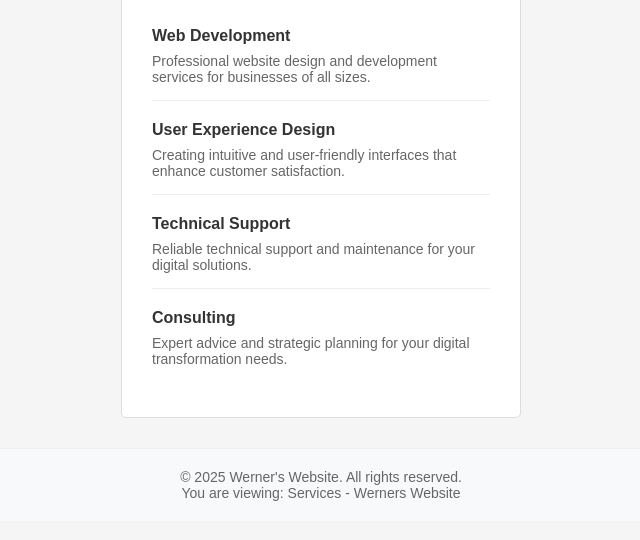
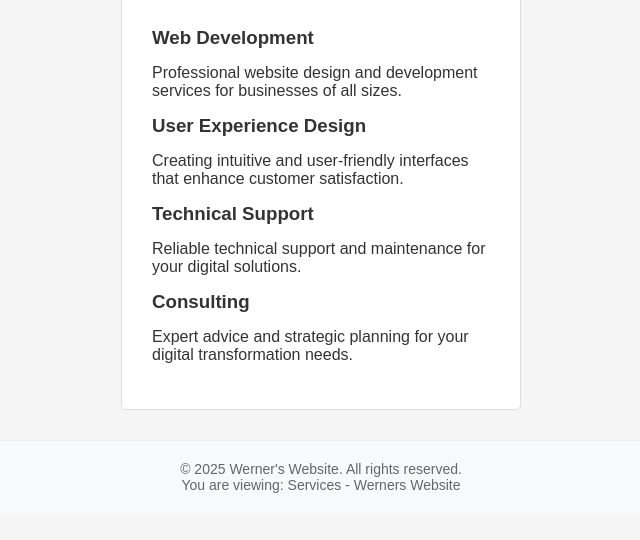
Before and after one commit to WernerHolters/TC2005B-Web, a plain HTML site: page services.html in a window 1280 px wide. Shown: the part 220-760 px from the top of the page, without its empty margins (319-959 px from the left). Drawn offline with Linux system fonts and the light colour scheme.

```diff
--- a/services.html
+++ b/services.html
@@ -21,24 +21,24 @@
             </div>
 
             <div class="page-content">
-                <div class="service-item" style="margin-bottom: 20px; padding-bottom: 15px; border-bottom: 1px solid #eee;">
-                    <h3 style="color: #333; margin-bottom: 8px; font-size: 16px;">Web Development</h3>
-                    <p style="color: #666; font-size: 14px;">Professional website design and development services for businesses of all sizes.</p>
+                <div class="service-item">
+                    <h3 class="about-paragraph">Web Development</h3>
+                    <p class="about-paragraph">Professional website design and development services for businesses of all sizes.</p>
                 </div>
 
-                <div class="service-item" style="margin-bottom: 20px; padding-bottom: 15px; border-bottom: 1px solid #eee;">
-                    <h3 style="color: #333; margin-bottom: 8px; font-size: 16px;">User Experience Design</h3>
-                    <p style="color: #666; font-size: 14px;">Creating intuitive and user-friendly interfaces that enhance customer satisfaction.</p>
+                <div class="service-item">
+                    <h3 class="about-paragraph">User Experience Design</h3>
+                    <p class="about-paragraph">Creating intuitive and user-friendly interfaces that enhance customer satisfaction.</p>
                 </div>
 
-                <div class="service-item" style="margin-bottom: 20px; padding-bottom: 15px; border-bottom: 1px solid #eee;">
-                    <h3 style="color: #333; margin-bottom: 8px; font-size: 16px;">Technical Support</h3>
-                    <p style="color: #666; font-size: 14px;">Reliable technical support and maintenance for your digital solutions.</p>
+                <div class="service-item">
+                    <h3 class="about-paragraph">Technical Support</h3>
+                    <p class="about-paragraph">Reliable technical support and maintenance for your digital solutions.</p>
                 </div>
 
-                <div class="service-item" style="margin-bottom: 20px;">
-                    <h3 style="color: #333; margin-bottom: 8px; font-size: 16px;">Consulting</h3>
-                    <p style="color: #666; font-size: 14px;">Expert advice and strategic planning for your digital transformation needs.</p>
+                <div class="service-item">
+                    <h3 class="about-paragraph">Consulting</h3>
+                    <p class="about-paragraph">Expert advice and strategic planning for your digital transformation needs.</p>
                 </div>
 
             </div>
--- a/styles.css
+++ b/styles.css
@@ -148,3 +148,19 @@
     height: auto;
     border-radius: 5px;
 }
+
+.about-paragraph {
+    margin-bottom: 15px;
+    color: #333;
+}
+
+.message-textarea {
+    width: 100%;
+    padding: 10px;
+    border: 1px solid #ccc;
+    border-radius: 3px;
+    font-size: 14px;
+    font-family: Arial, sans-serif;
+    min-height: 100px;
+    resize: vertical;
+}
```
Also changed, not shown: about.html (+3 -3 lines), contact.html (+1 -1 lines), 1 other file.
